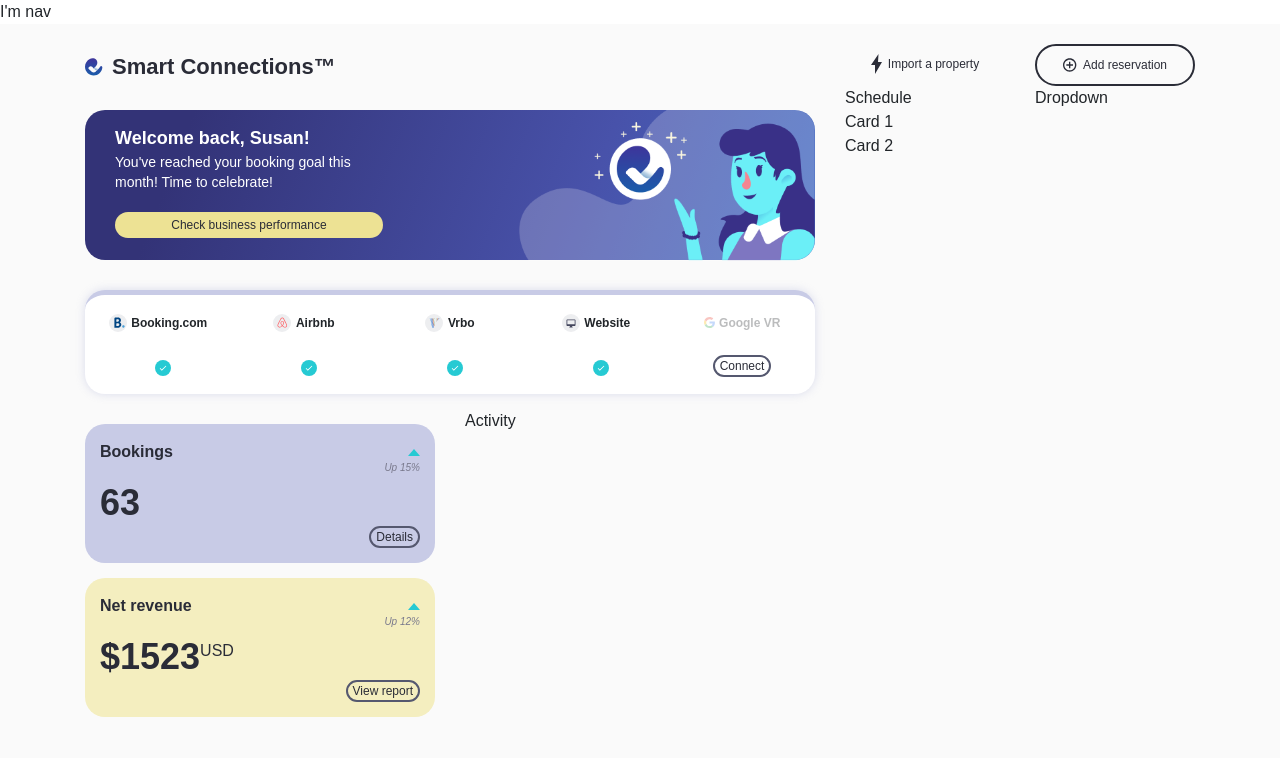
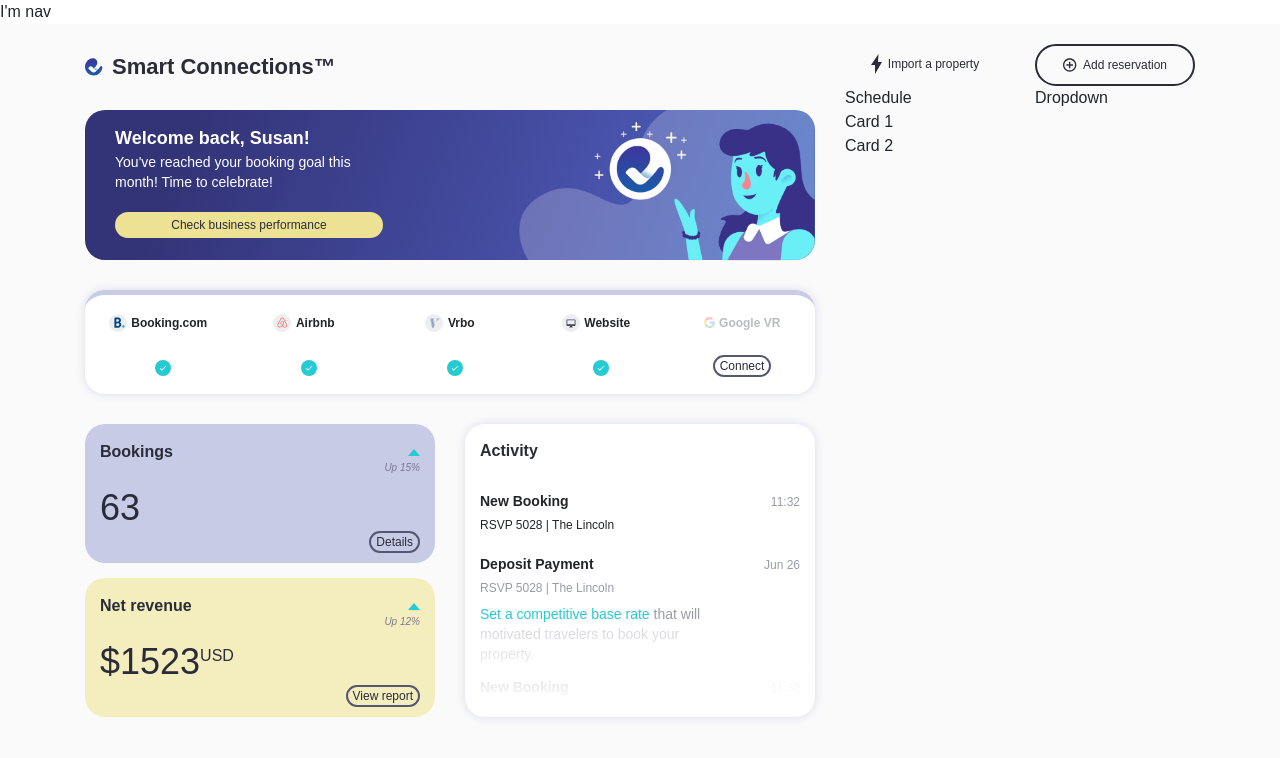
Before and after one commit to moguelor/futurestay-challenge-project, a React (Create React App) app: page / in a window 1280 px wide. Shown: the top 758 px of the page. Built offline with nearby package versions, Linux system fonts and the light colour scheme; a web font is replaced by a local one.

Commit message:
Activity Card finished

```diff
--- a/src/dashboard/Container.js
+++ b/src/dashboard/Container.js
@@ -6,6 +6,7 @@ import {
   Button,
   ChannelList,
   InfoCard,
+  Activity
 } from "./components";
 import { ReactComponent as DoneMarkLogo } from "../common/resources/logos/donemark-logo.svg";
 import { ReactComponent as ThunderIcon } from "../common/resources/icons/thunder.svg";
@@ -75,7 +76,7 @@ const Dashboard = () => {
                       </Col>
                     </Row>
                   </Col>
-                  <Col lg="6">Activity</Col>
+                  <Col lg="6"><Activity  /></Col>
                 </Row>
               </Col>
             </Row>
--- /dev/null
+++ b/src/dashboard/components/Activity.js
@@ -0,0 +1,132 @@
+import React from "react";
+import styled from "styled-components";
+import ActivityItem from "./ActivityItem";
+import Paginator from "./Paginator";
+import { Row, Col } from "react-bootstrap";
+
+const StyledDiv = styled.div`
+  margin-top: 15px;
+  padding: 15px;
+  height: 293px;
+  background-color: #fff;
+  box-shadow: 0px 0px 10px rgba(145, 151, 204, 0.3);
+  border-radius: 20px;
+`;
+
+const Title = styled.div`
+  font-size: 16px;
+  color: #2a2c37;
+  font-weight: 600;
+  margin-bottom: 15px;
+`;
+
+const StyledSpan = styled.span`
+  color: #26cad3;
+`;
+
+const ContainerItems = styled(Row)`
+  .target div + .hd-mobile {
+    display: none;
+  }
+
+  @media (min-width: 576px) {
+    overflow-y: scroll;
+    height: 224px;
+    .target div + .hd-mobile {
+      display: flex;
+    }
+  }
+`;
+
+const StyledTransparent = styled.div`
+  background: linear-gradient(
+    180deg,
+    rgba(255, 255, 255, 0) -146.09%,
+    #ffffff 100%
+  );
+  border-radius: 0px 0px 20px 20px;
+  width: 100%;
+  height: 78px;
+  position: absolute;
+  margin-top: -77px;
+  left: 0px;
+`;
+
+const Description = () => {
+  return (
+    <div>
+      <StyledSpan>Set a competitive base rate</StyledSpan> that will motivated
+      travelers to book your property.
+    </div>
+  );
+};
+
+const Activity = () => {
+  const items = [
+    {
+      type: "booking",
+      title: "New Booking",
+      company: "The Lincoln",
+      code: "RSVP 5028",
+      date: "11:32",
+    },
+    {
+      type: "payment",
+      title: "Deposit Payment",
+      company: "The Lincoln",
+      code: "RSVP 5028",
+      date: "Jun 26",
+      description: Description,
+    },
+    {
+      type: "booking",
+      title: "New Booking",
+      company: "The Lincoln",
+      code: "RSVP 5028",
+      date: "11:32",
+    },
+    {
+      type: "payment",
+      title: "Deposit Payment",
+      company: "The Lincoln",
+      code: "RSVP 5028",
+      date: "Jun 26",
+      description: Description,
+    },
+    {
+      type: "payment",
+      title: "Deposit Payment",
+      company: "The Lincoln",
+      code: "RSVP 5028",
+      date: "Jun 26",
+      description: Description,
+    },
+  ];
+
+  return (
+    <StyledDiv>
+      <Title>Activity</Title>
+      <ContainerItems>
+        <Col className="target">
+          {items.map((item, index) => {
+            return (
+              <ActivityItem
+                key={index}
+                {...item}
+                className={index > 1 ? "hd-mobile" : ""}
+              />
+            );
+          })}
+        </Col>
+      </ContainerItems>
+      <Row className="d-none d-sm-block">
+        <Col>
+          <StyledTransparent />
+        </Col>
+      </Row>
+      <Paginator className="d-flex d-sm-none" />
+    </StyledDiv>
+  );
+};
+
+export default Activity;
--- /dev/null
+++ b/src/dashboard/components/ActivityItem.js
@@ -0,0 +1,82 @@
+import React from "react";
+import styled from "styled-components";
+import { Row, Col } from "react-bootstrap";
+
+const StyledDiv = styled.div`
+  margin: 15px 0px;
+`;
+
+const Title = styled.div`
+  font-weight: 600;
+  font-size: 14px;
+  line-height: 17px;
+  margin-bottom: 8px;
+`;
+
+const InfoCompany = styled.div`
+  font-size: 12px;
+  font-weight: 400;
+  line-height: 15px;
+  margin-bottom: 8px;
+  ${({ type }) =>
+    type === "payment" &&
+    `
+color: #9A9BA9;
+`}
+`;
+
+const Description = styled.div`
+  font-size: 14px;
+  font-weight: 400;
+  line-height: 20px;
+  ${({ type }) =>
+    type === "payment" &&
+    `
+    color: #9A9BA9;
+  `}
+`;
+
+const Date = styled.div`
+  font-size: 12px;
+  color: #9a9ba9;
+  text-align: right;
+`;
+
+const ActivityItem = ({
+  title,
+  company,
+  code,
+  date,
+  description: DescriptionComponent,
+  type,
+  className
+}) => {
+  return (
+    <StyledDiv className={className}>
+      <Row>
+        <Col xs="9">
+          <Row>
+            <Col sm="12">
+              <Title>{title}</Title>
+            </Col>
+            <Col sm="12">
+              <InfoCompany type={type}>
+                {code} | {company}
+              </InfoCompany>
+            </Col>
+            <Col sm="12">
+              <Description type={type}>
+                {DescriptionComponent && <DescriptionComponent />}
+              </Description>
+            </Col>
+          </Row>
+        </Col>
+        <Col xs="3">
+          <Date>{date}</Date>
+        </Col>
+      </Row>
+    </StyledDiv>
+  );
+};
+
+export default ActivityItem;
--- a/src/dashboard/components/InfoCard.js
+++ b/src/dashboard/components/InfoCard.js
@@ -59,7 +59,8 @@ const Amount = styled.div`
   @media (min-width: 576px) {
     font-size: 36px;
     display: flex;
-    margin-top: 5px;
+    margin-top: 10px;
+    font-weight: 500;
   }
 `;
 
--- /dev/null
+++ b/src/dashboard/components/Paginator.js
@@ -0,0 +1,53 @@
+import React from "react";
+import { Row, Col } from "react-bootstrap";
+import styled from "styled-components";
+import { ReactComponent as LeftCircle } from "../../common/resources/icons/left-circle.svg";
+import { ReactComponent as RightCircle } from "../../common/resources/icons/right-circle.svg";
+
+const ItemPage = styled.div`
+  font-size: 14px;
+  color: #9a9ba9;
+  font-weight: 500;
+  margin-right: 20px;
+
+  ${({ active }) =>
+    active &&
+    `
+    background-color: #B1E9ED;
+    border-radius: 80px;
+    width: 23px;
+    height: 23px;
+    text-align: center;
+    color: #1FA7AF;
+`}
+`;
+
+const Paginator = ({className}) => {
+  const itemPages = [
+    { active: true, label: "1" },
+    { active: false, label: "2" },
+    { active: false, label: "3" },
+    { active: false, label: "..." },
+    { active: false, label: "5" },
+  ];
+
+  return (
+    <Row className={`${className} justify-content-between align-items-center`}>
+      <Col className="d-flex align-items-center">
+        <LeftCircle />
+      </Col>
+      <Col  xs={8}>
+        <Row className="justify-content-center">
+          {itemPages.map(({ active, label }, index) => (
+              <ItemPage active={active}>{label}</ItemPage>
+          ))}
+        </Row>
+      </Col>
+      <Col className="d-flex align-items-center justify-content-end">
+        <RightCircle />
+      </Col>
+    </Row>
+  );
+};
+
+export default Paginator;
--- a/src/dashboard/components/index.js
+++ b/src/dashboard/components/index.js
@@ -3,3 +3,4 @@ export { default as WelcomeCard } from "./WelcomeCard";
 export { default as Button } from "./Button";
 export { default as ChannelList } from "./ChannelList";
 export { default as InfoCard } from "./InfoCard";
+export { default as Activity } from "./Activity";
```
Also changed, not shown: 1 other file (tests, documents, lock files or other folders).
